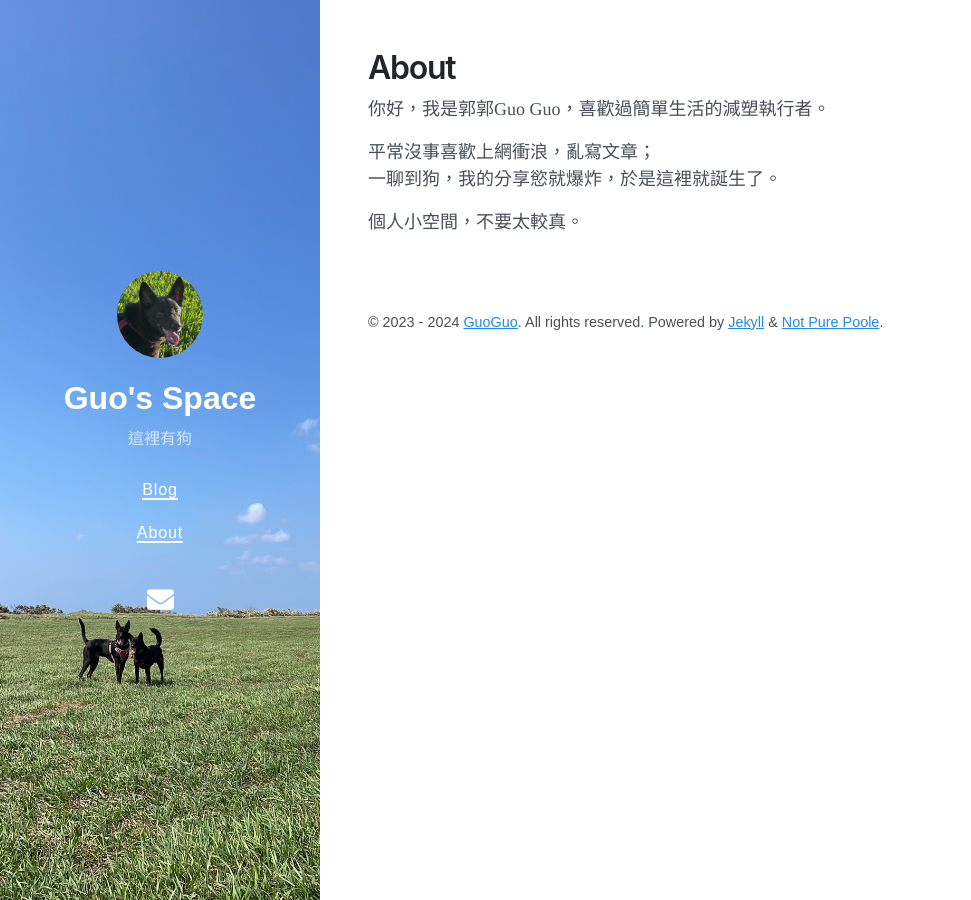
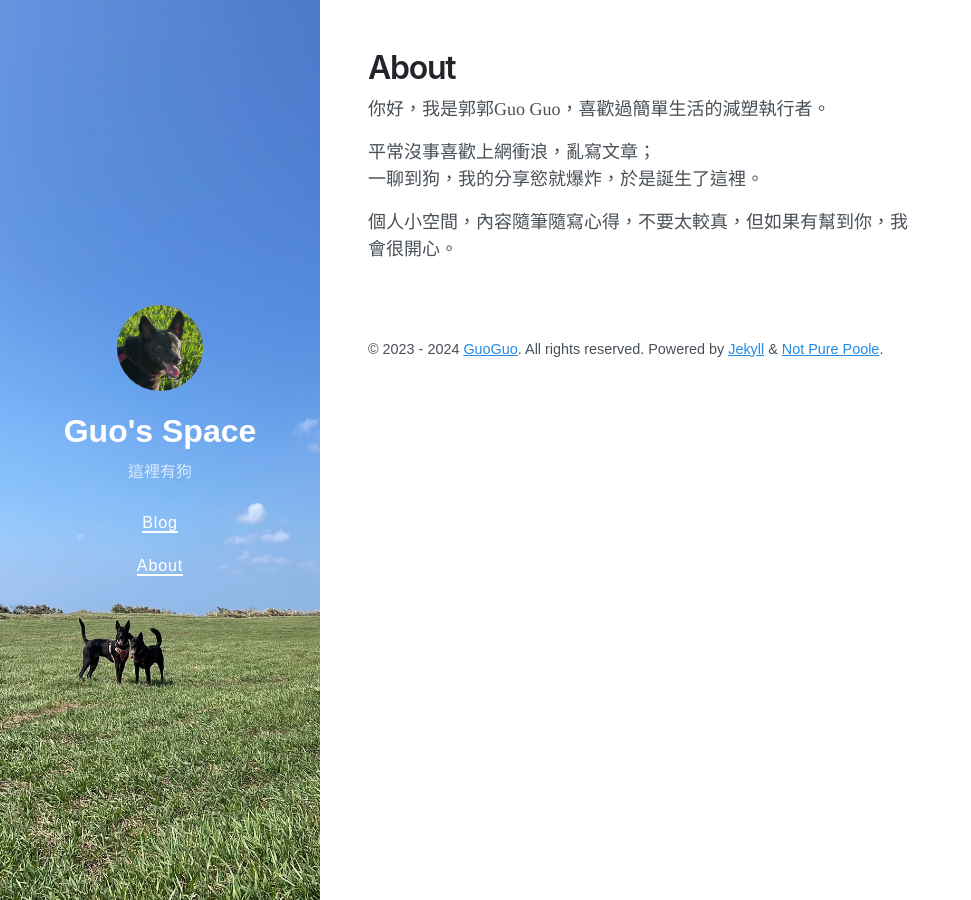
Before and after one commit to arguski/Guospace, a Jekyll site: the page built from about.md, in a window 1280 px wide. Shown: the whole page, without its empty margins (0-971 px from the left). Built offline with Jekyll 4.4.1, drawn with Linux system fonts in a browser that asks for light colours; nearby versions of some CDN libraries.

Commit message:
移除email icon

```diff
--- a/_data/social.yml
+++ b/_data/social.yml
@@ -1,6 +1,6 @@
-- title: Email
-  url: mailto://ksongr@gmail.com
-  icon: fas fa-envelope
+#- title: Email
+#  url: mailto://ksongr@gmail.com
+#  icon: fas fa-envelope
 #- title: Twitter
 #  url: ''
 #  icon: fab fa-twitter
--- a/about.md
+++ b/about.md
@@ -6,7 +6,7 @@ title: About
 你好，我是郭郭Guo Guo，喜歡過簡單生活的減塑執行者。
 
 平常沒事喜歡上網衝浪，亂寫文章；
-一聊到狗，我的分享慾就爆炸，於是這裡就誕生了。
+一聊到狗，我的分享慾就爆炸，於是誕生了這裡。
 
 
-個人小空間，不要太較真。
+個人小空間，內容隨筆隨寫心得，不要太較真，但如果有幫到你，我會很開心。
```
